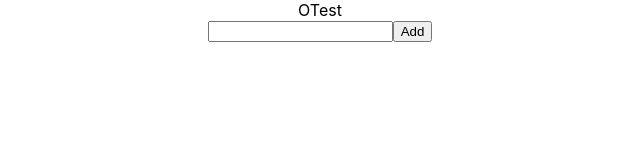
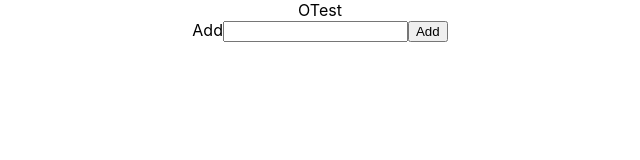
Before and after one commit to johnmeunier/talk-test, a React (Create React App) app: page / in a window 1280 px wide. Shown: the top 160 px of the page, without its empty margins (320-960 px from the left). Built offline with nearby package versions, Linux system fonts and the light colour scheme.

Commit message:
add label add button

```diff
--- a/src/App.js
+++ b/src/App.js
@@ -13,6 +13,8 @@ const App = () => {
   const [newTodo, setNewTodo] = useState("");
   return (
     <div className="App">
+
+      <div className="task__container">
       {
         tasks.map((task, i) =>
           <div className="task" onClick={() => {
@@ -28,7 +30,10 @@ const App = () => {
           </div>
         )
       }
-      <input type="text" value={newTodo} onChange={(e) => setNewTodo(e.target.value)}/>
+      </div>
+      <label> Add
+        <input type="text" value={newTodo} onChange={(e) => setNewTodo(e.target.value)}/>
+      </label>
       <button type="button" onClick={() => {
         setTasks((prev => [...prev, {
           id: prev.length + 1,
```
